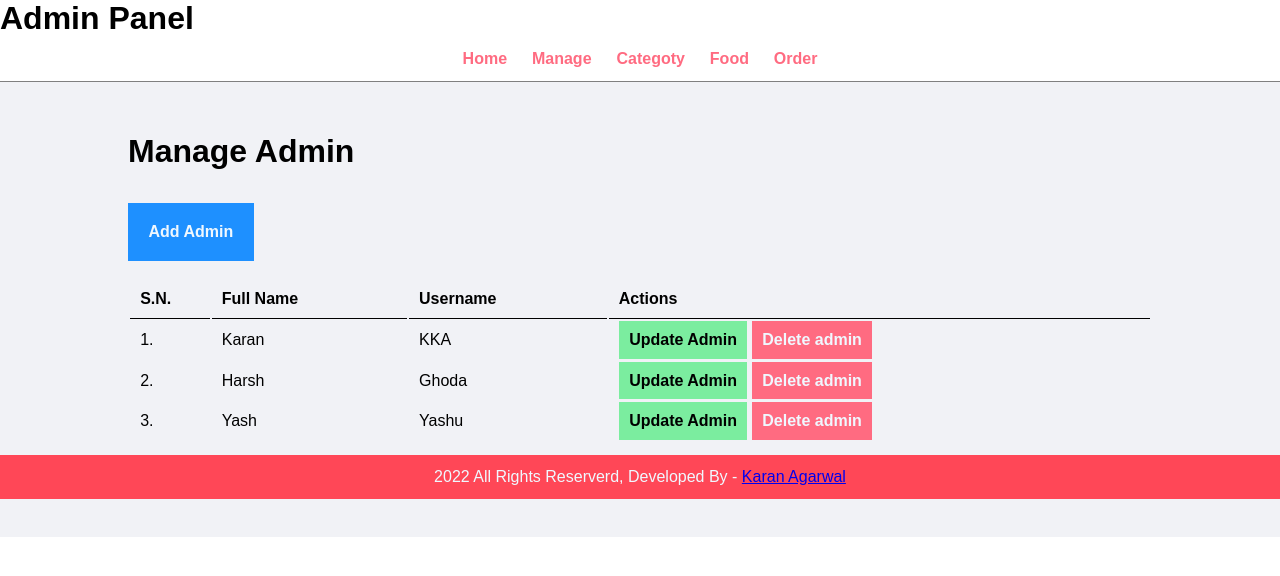
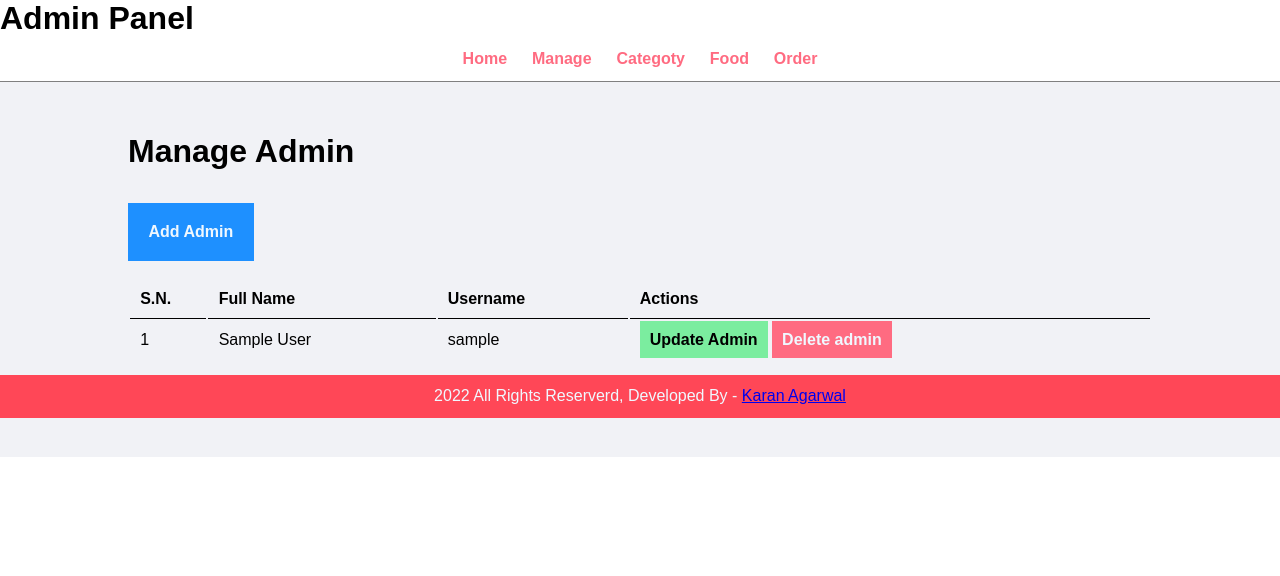
Before and after one commit to KKA-0/Food-Order-PHP, a PHP site: page /food-order-blog/admin/manage-admin.php in a window 1280 px wide. Shown: the top 576 px of the page. Run offline with PHP 8.4, Linux system fonts and the light colour scheme; tables that the repository leaves empty or names only in its code hold one stand-in row (values such as "Sample post").

Commit message:
admin config

```diff
--- a/admin/manage-admin.php
+++ b/admin/manage-admin.php
@@ -6,6 +6,18 @@
         <div class="wrapper">
             <h1> Manage Admin </h1>
             <br/><br/><br/>
+
+
+            <?php
+                if(isset($_SESSION['add']))
+                {
+                    echo $_SESSION['add'];//displaying session message
+                    unset($_SESSION['add']);//Removing session messsage
+                }
+            ?>
+
+
+
 
         <!--Button to Add Admin -->
         <a href="add-admin.php" class="btn-primary">Add Admin</a>
@@ -19,33 +31,65 @@
 
 
                 </tr>
-                <tr>
-                    <td>1.</td>
-                    <td>Karan</td>
-                    <td>KKA</td>
-                    <td>
-                    <a href="#" class="btn-secondary">Update Admin</a>
-                    <a href="#" class="btn-danger">Delete admin</a>
-                    </td>
-                </tr>
-                <tr>
-                    <td>2.</td>
-                    <td>Harsh</td>
-                    <td>Ghoda</td>
-                    <td>
-                    <a href="#" class="btn-secondary">Update Admin</a>
-                    <a href="#" class="btn-danger">Delete admin</a>
-                    </td>
-                </tr>
-                <tr>
-                    <td>3.</td>
-                    <td>Yash</td>
-                    <td>Yashu</td>
-                    <td>
-                    <a href="#" class="btn-secondary">Update Admin</a>
-                    <a href="#" class="btn-danger">Delete admin</a>
-                    </td>
-                </tr>
+
+                <?php
+                //query to get all admin
+                    $sql = "SELECT * FROM tbl_admin";
+                    //excute the query
+                    $res = mysqli_query($conn,$sql);
+
+                    //check whether the query is excuted or not
+                    if($res==TRUE)
+                    {
+                        // Count Rows to check whether we have data in database or not
+                        $count = mysqli_num_rows($res);
+
+                        $sn=1;
+
+                        if ($count>0)
+                        {
+                            //we do not have data in database
+                            while($rows=mysqli_fetch_assoc($res))
+                            {
+                                //using while loop to get all the data from database.
+                                //and while loop will run as long as we have data in database
+
+                                //get individual data
+                                $id=$rows['id'];
+                                $full_name=$rows['full_name'];
+                                $username=$rows['username'];
+
+                                //display the value in our table
+                                ?>
+                                <tr>
+                                <td><?php echo $sn++; ?></td>
+                                <td><?php echo $full_name; ?></td>
+                                <td><?php echo $username; ?></td>
+                                <td>
+                                    <a href="#" class="btn-secondary">Update Admin</a>
+                                    <a href="<?php echo SITEURL; ?>admin/delete-admin.php" class="btn-danger">Delete admin</a>
+                                </td>
+                                </tr>
+
+
+
+
+
+                                <?php
+
+
+
+
+                            }
+                        }
+                        else
+                        {
+                            //we do not have data in database
+                        }
+                    }
+
+                    ?>
+
             </table>
 
 
--- a/admin/partials/menu.php
+++ b/admin/partials/menu.php
@@ -1,3 +1,6 @@
+<?php include('../config/constants.php'); ?>
+
+
 <html>
     <head>
         <title> Food Order Website - Home Page</title>
--- /dev/null
+++ b/config/constants.php
@@ -0,0 +1,15 @@
+<?php
+//Start session
+session_start();
+
+
+//create constants to store non rep values
+define('SITEURL','http://localhost/food-order-blog/PHP_BLOG/');
+define('LOCALHOST', 'localhost');
+define('DB_USERNAME', 'root');
+define('DB_PASSWORD', '');
+define('DB_NAME', 'food-blog');
+
+$conn = mysqli_connect(LOCALHOST, DB_USERNAME, DB_PASSWORD) or die(mysqli_error());
+$db_select = mysqli_select_db($conn, DB_NAME) or die(mysqli_error());
+?>
```
Also changed, not shown: admin/add-admin.php (+47 -8 lines), admin/delete-admin.php (added, +9 -0 lines).
